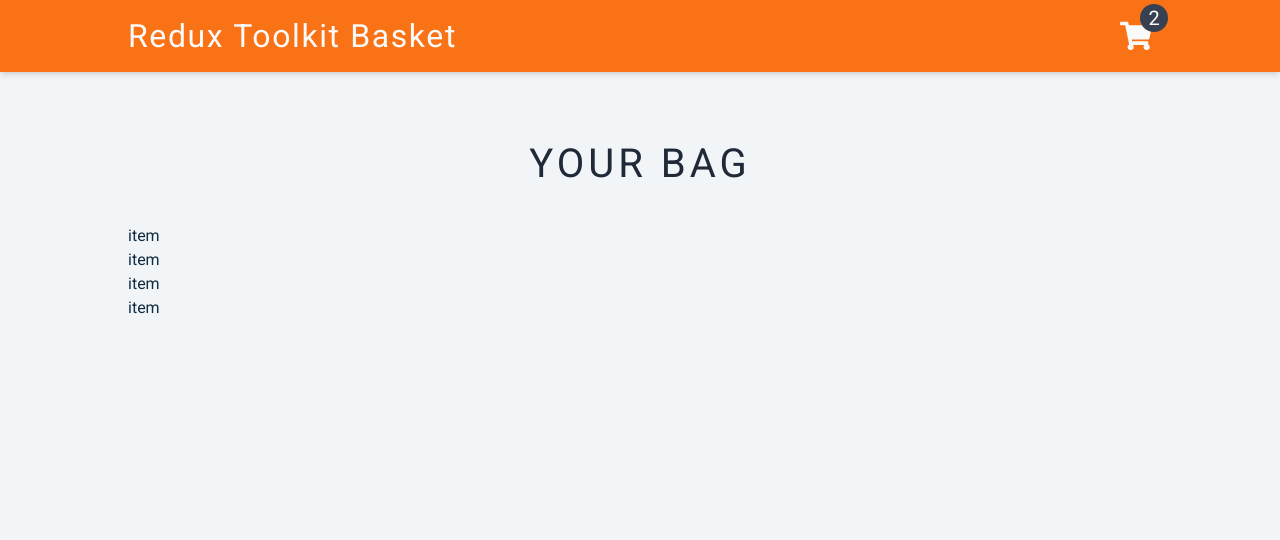
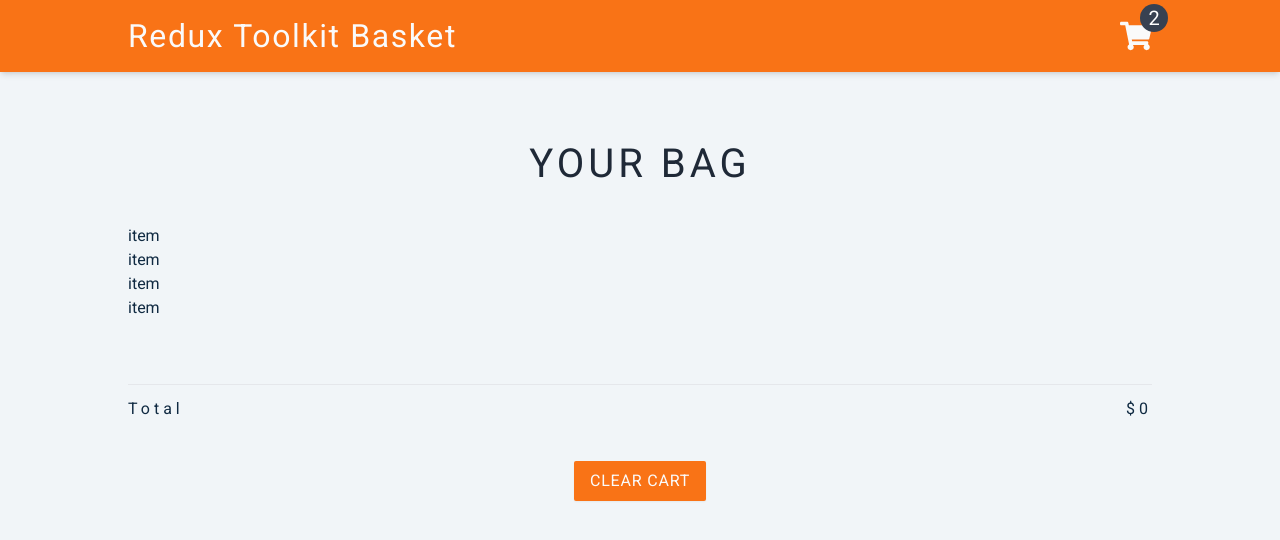
Before and after one commit to misiek869/Redux-Toolkit-Basket, a React (Vite) app: page / in a window 1280 px wide. Shown: the top 540 px of the page. Built offline with nearby package versions, Linux system fonts and the light colour scheme.

Commit message:
add styling

```diff
--- a/src/components/CartContainer.tsx
+++ b/src/components/CartContainer.tsx
@@ -36,6 +36,19 @@ const CartContainer = () => {
 					<CartItem key={item.id} {...item} />
 				))}
 			</div>
+			<footer className='mt-16 text-center'>
+				<hr />
+				<div>
+					<h4 className='capitalize flex justify-between mt-4'>
+						total <span>${total}</span>
+					</h4>
+				</div>
+				<button
+					type='button'
+					className='uppercase bg-orange-500 text-neutral-50 py-2 px-4 rounded-sm hover:bg-orange-700 duration-300 shadow-sm cursor-pointer tracking-wider inline-block mt-8'>
+					clear cart
+				</button>
+			</footer>
 		</section>
 	)
 }
```
